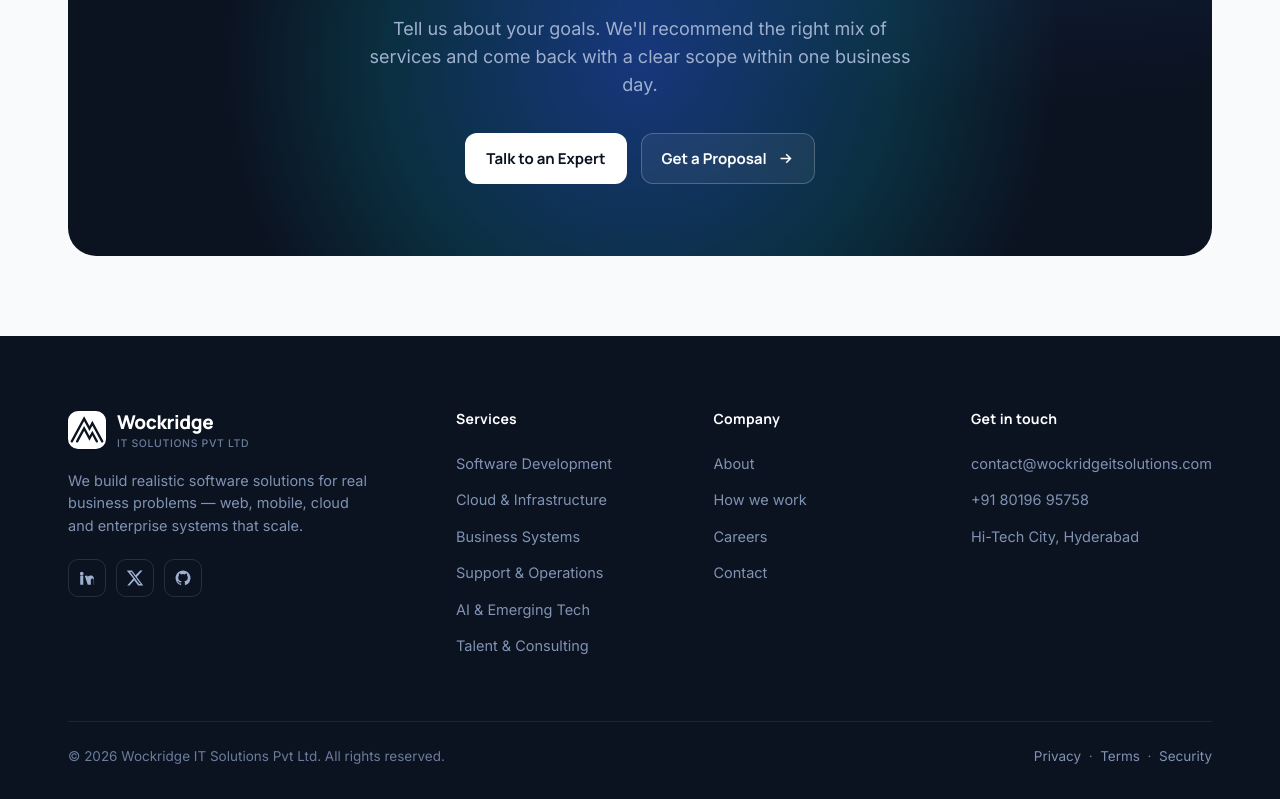
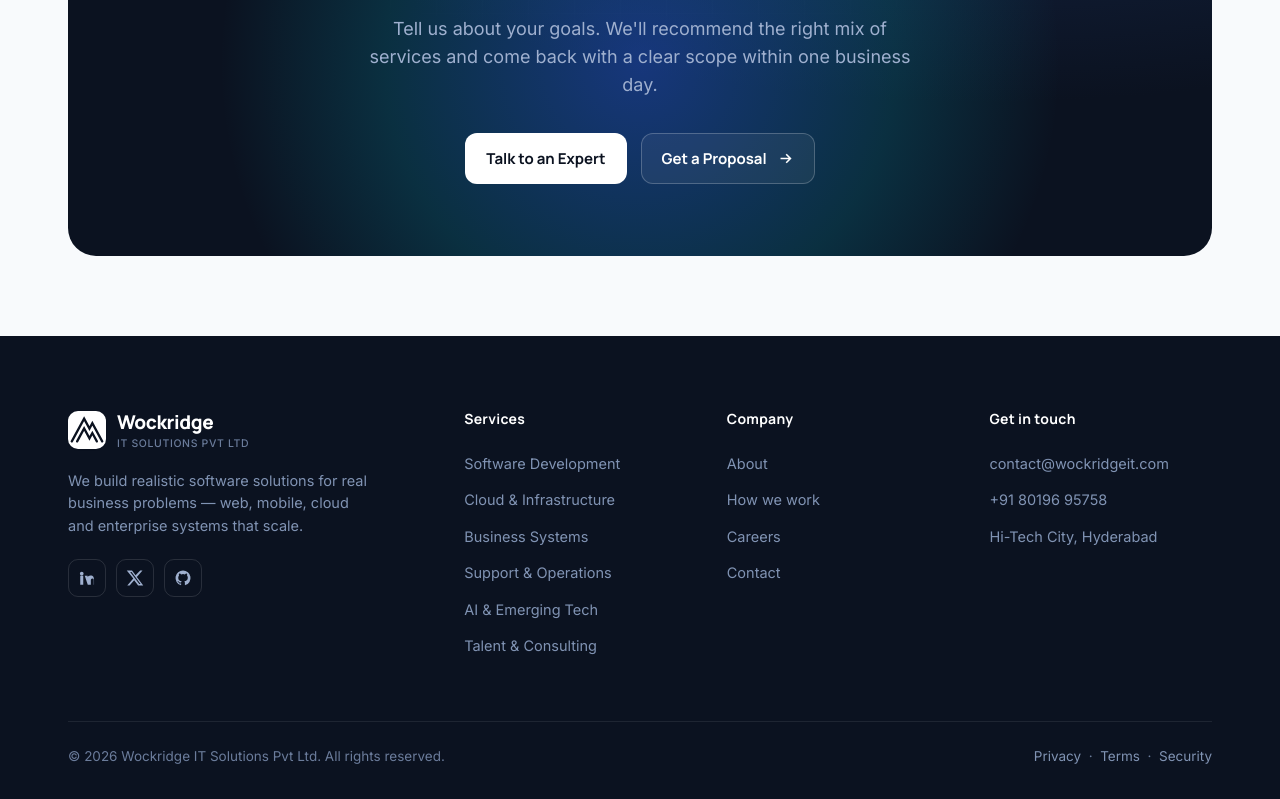
Before and after one commit to reaisol/ramreddysoftware, a website: page public/Services.html in a window 1280 px wide. Shown: the part 1614-2413 px from the top of the page. Drawn offline with Linux system fonts and the light colour scheme.

Commit message:
Update customer-facing email to contact@wockridgeit.com in footers

```diff
--- a/public/Services.html
+++ b/public/Services.html
@@ -317,7 +317,7 @@
       </div>
       <div class="foot-col">
         <h5>Get in touch</h5>
-        <a href="mailto:contact@wockridgeitsolutions.com">contact@wockridgeitsolutions.com</a>
+        <a href="mailto:contact@wockridgeit.com">contact@wockridgeit.com</a>
         <a href="tel:+918019695758">+91 80196 95758</a>
         <a href="#">Hi-Tech City, Hyderabad</a>
       </div>
```
Also changed, not shown: public/index.html (+1 -1 lines).
